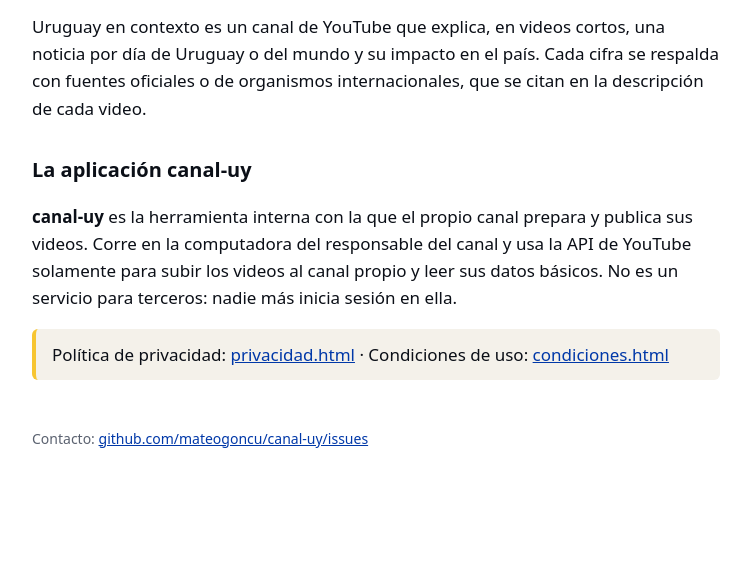
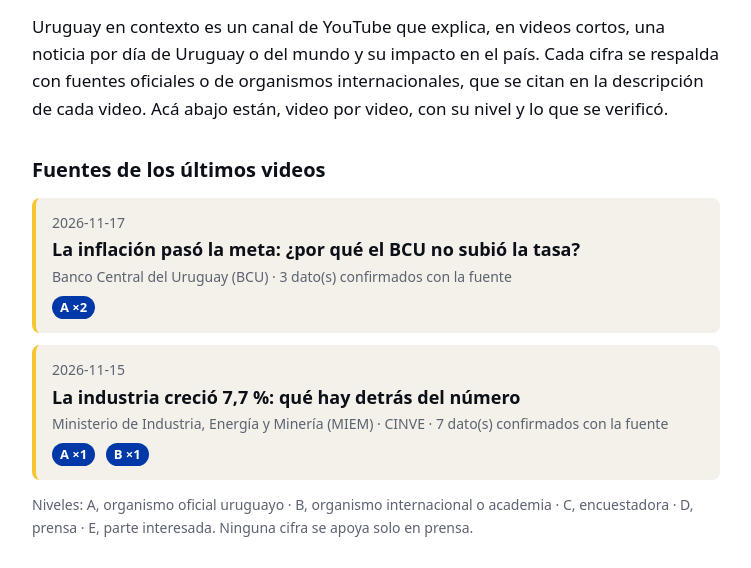
Before and after one commit to mateogoncu/canal-uy, a plain HTML site: page index.html in a window 1280 px wide. Shown: the part 200-768 px from the top of the page, without its empty margins (264-1015 px from the left). Drawn offline with Linux system fonts and the light colour scheme.

Commit message:
Portada con las fuentes de los últimos videos; páginas con noindex

```diff
--- a/estilo.css
+++ b/estilo.css
@@ -7,3 +7,7 @@ header b{font-size:22px;letter-spacing:-.01em}h1{font-size:30px;line-height:1.2;
 a{color:var(--azul)}@media (prefers-color-scheme:dark){a{color:var(--sol)}}
 .nota{background:var(--papel);border-left:4px solid var(--sol);padding:12px 16px;border-radius:6px}
 footer{margin-top:48px;font-size:14px;color:var(--gris)}
+.m{color:var(--gris);font-size:14px}
+.n{display:inline-block;font-size:13px;font-weight:700;padding:1px 8px;border-radius:99px;background:var(--azul);color:#fff;margin-right:6px}
+a.v{display:flex;flex-direction:column;gap:4px;margin:12px 0;padding:14px 16px;background:var(--papel);border-radius:8px;color:inherit;text-decoration:none;border-left:4px solid var(--sol)}
+a.v:hover b{text-decoration:underline}a.v b{font-size:18px;line-height:1.3}
--- a/index.html
+++ b/index.html
@@ -1,8 +1,13 @@
 <!doctype html><html lang="es"><head><meta charset="utf-8"><meta name="viewport" content="width=device-width,initial-scale=1">
-<title>Uruguay en contexto</title><link rel="icon" href="logo.png"><link rel="stylesheet" href="estilo.css"></head><body><main>
+<title>Uruguay en contexto</title><meta name="robots" content="noindex"><link rel="icon" href="logo.png"><link rel="stylesheet" href="estilo.css"></head><body><main>
 <header><img src="logo.png" alt=""><b>Uruguay en contexto</b></header>
 <h1>Cada día, una noticia y cómo afecta a Uruguay</h1>
-<p>Uruguay en contexto es un canal de YouTube que explica, en videos cortos, una noticia por día de Uruguay o del mundo y su impacto en el país. Cada cifra se respalda con fuentes oficiales o de organismos internacionales, que se citan en la descripción de cada video.</p>
+<p>Uruguay en contexto es un canal de YouTube que explica, en videos cortos, una noticia por día de Uruguay o del mundo y su impacto en el país. Cada cifra se respalda con fuentes oficiales o de organismos internacionales, que se citan en la descripción de cada video. Acá abajo están, video por video, con su nivel y lo que se verificó.</p>
+<h2>Fuentes de los últimos videos</h2>
+<div class="videos"><!-- videos:inicio -->
+<a class=v href="v/2026-11-17/"><span class=m>2026-11-17</span><b>La inflación pasó la meta: ¿por qué el BCU no subió la tasa?</b><span class=m>Banco Central del Uruguay (BCU) · 3 dato(s) confirmados con la fuente</span><span><span class=n title="Oficial uruguaya">A ×2</span></span></a><a class=v href="v/2026-11-15/"><span class=m>2026-11-15</span><b>La industria creció 7,7 %: qué hay detrás del número</b><span class=m>Ministerio de Industria, Energía y Minería (MIEM) · CINVE · 7 dato(s) confirmados con la fuente</span><span><span class=n title="Oficial uruguaya">A ×1</span> <span class=n title="Organismo internacional o academia">B ×1</span></span></a>
+<!-- videos:fin --></div>
+<p class="m">Niveles: A, organismo oficial uruguayo · B, organismo internacional o academia · C, encuestadora · D, prensa · E, parte interesada. Ninguna cifra se apoya solo en prensa.</p>
 <h2>La aplicación canal-uy</h2>
 <p><b>canal-uy</b> es la herramienta interna con la que el propio canal prepara y publica sus videos. Corre en la computadora del responsable del canal y usa la API de YouTube solamente para subir los videos al canal propio y leer sus datos básicos. No es un servicio para terceros: nadie más inicia sesión en ella.</p>
 <p class="nota">Política de privacidad: <a href="privacidad.html">privacidad.html</a> · Condiciones de uso: <a href="condiciones.html">condiciones.html</a></p>
--- a/v/2026-11-15/datos.json
+++ b/v/2026-11-15/datos.json
@@ -1 +1 @@
-{"fecha": "2026-11-15", "titulo": "La industria creció 7,7 %: qué hay detrás del número"}
+{"fecha": "2026-11-15", "titulo": "La industria creció 7,7 %: qué hay detrás del número", "tema": "La producción industrial creció 7,7 % interanual en setiembre, impulsada casi toda por la vuelta de la refinería de ANCAP", "fuentes": [{"medio": "Ministerio de Industria, Energía y Minería (MIEM)", "nivel": "A"}, {"medio": "CINVE", "nivel": "B"}], "verificadas": 7, "niveles": {"A": 1, "B": 1}}
--- a/v/2026-11-17/datos.json
+++ b/v/2026-11-17/datos.json
@@ -1 +1 @@
-{"fecha": "2026-11-17", "titulo": "La inflación pasó la meta: ¿por qué el BCU no subió la tasa?"}
+{"fecha": "2026-11-17", "titulo": "La inflación pasó la meta: ¿por qué el BCU no subió la tasa?", "tema": "El Banco Central mantuvo la Tasa de Política Monetaria en 6 % con la inflación en 4,87 %, por encima de la meta", "fuentes": [{"medio": "Banco Central del Uruguay (BCU)", "nivel": "A"}, {"medio": "Banco Central del Uruguay (BCU)", "nivel": "A"}], "verificadas": 3, "niveles": {"A": 2}}
```
Also changed, not shown: v/2026-11-15/index.html (+1 -1 lines), v/2026-11-17/index.html (+1 -1 lines), v/index.html (+3 -3 lines).
